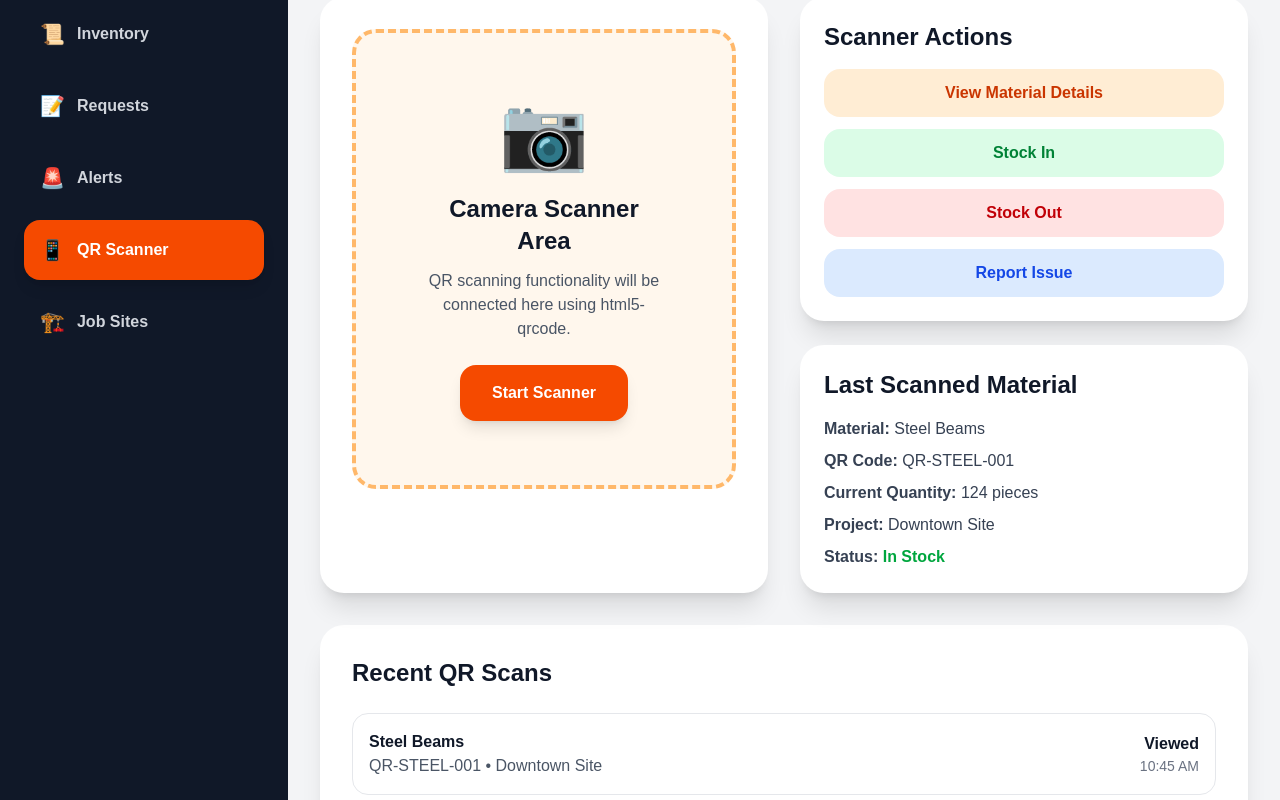
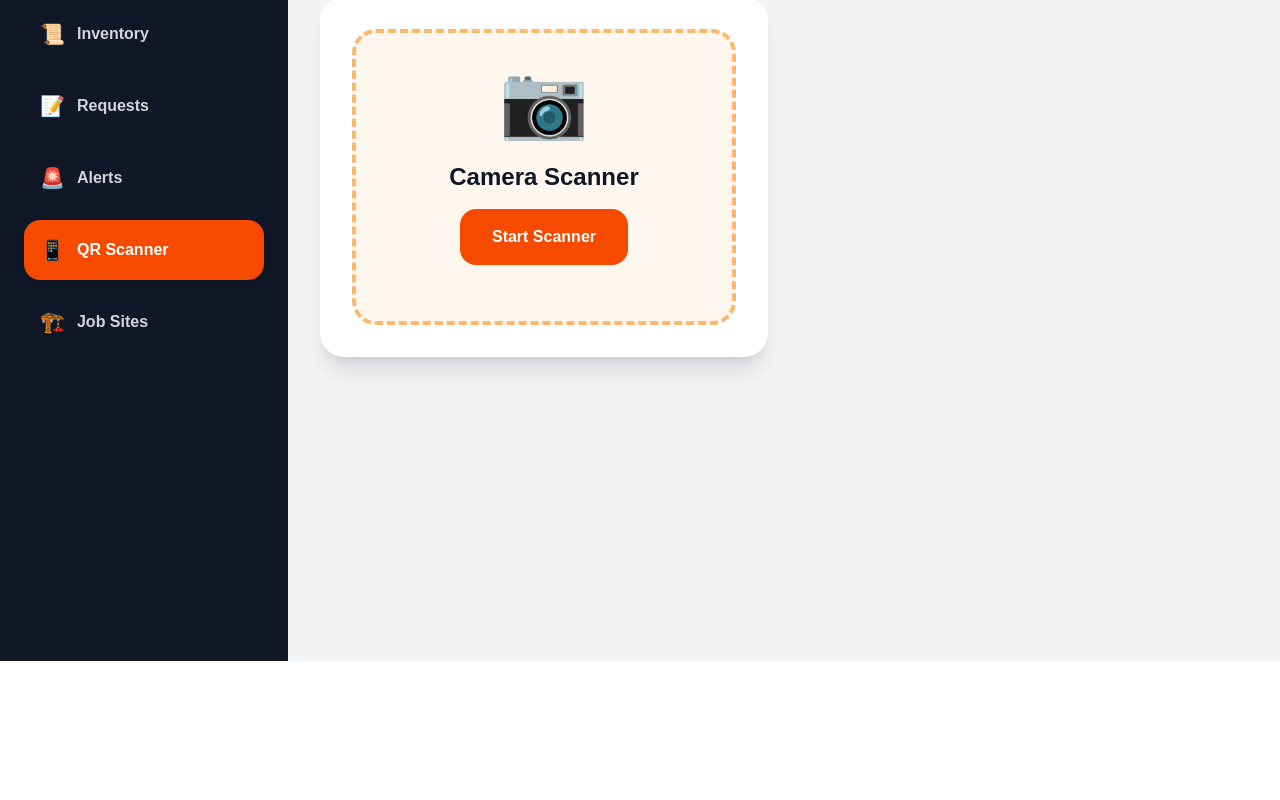
Before and after one commit to CV17-09/La-Cuadrilla-Construction-Tracker, a Next.js app: page /qr-scanner in a window 1280 px wide. Shown: the part 240-1040 px from the top of the page. After the commit the page ends 901 px from the top, so only its background shows below. Built offline with nearby package versions, Linux system fonts and the light colour scheme.

Commit message:
feat: Implement QR scanner functionality and enhance UI for scanning materials

```diff
--- a/src/app/qr-scanner/page.tsx
+++ b/src/app/qr-scanner/page.tsx
@@ -1,4 +1,11 @@
+"use client";
+
+import { Html5QrcodeScanner } from "html5-qrcode";
+import { useState } from "react";
+
 export default function QRScannerPage() {
+  const [scannedCode, setScannedCode] = useState("");
+
   const recentScans = [
     {
       id: 1,
@@ -26,123 +33,87 @@ export default function QRScannerPage() {
     },
   ];
 
+  function startScanner() {
+    const scanner = new Html5QrcodeScanner(
+      "qr-reader",
+      {
+        fps: 10,
+        qrbox: {
+          width: 250,
+          height: 250,
+        },
+      },
+      false
+    );
+
+    scanner.render(
+      (decodedText) => {
+        setScannedCode(decodedText);
+
+        scanner.clear();
+      },
+      (error) => {
+        console.log(error);
+      }
+    );
+  }
+
   return (
     <main className="min-h-screen bg-gray-100 p-8">
       <div className="max-w-6xl mx-auto">
+
         <h1 className="text-4xl font-bold text-gray-900 mb-2">
           📱 QR Scanner
         </h1>
 
         <p className="text-gray-600 mb-8">
-          Scan material QR codes to quickly view or update inventory.
+          Scan material QR codes to quickly view inventory.
         </p>
 
         <div className="grid grid-cols-1 lg:grid-cols-2 gap-8">
+
           <div className="bg-white rounded-3xl shadow-xl p-8 text-center">
-            <div className="border-4 border-dashed border-orange-300 rounded-3xl p-16 bg-orange-50">
-              <div className="text-7xl mb-6">📷</div>
 
-              <h2 className="text-2xl font-bold text-gray-900 mb-3">
-                Camera Scanner Area
-              </h2>
+            <div className="border-4 border-dashed border-orange-300 rounded-3xl p-8 bg-orange-50">
 
-              <p className="text-gray-600 mb-6">
-                QR scanning functionality will be connected here using html5-qrcode.
-              </p>
+              {!scannedCode && (
+                <>
+                  <div className="text-7xl mb-6">
+                    📷
+                  </div>
 
-              <button className="bg-orange-600 hover:bg-orange-700 text-white px-8 py-4 rounded-2xl font-bold shadow-lg">
-                Start Scanner
-              </button>
+                  <h2 className="text-2xl font-bold mb-4">
+                    Camera Scanner
+                  </h2>
+
+                  <button
+                    onClick={startScanner}
+                    className="bg-orange-600 hover:bg-orange-700 text-white px-8 py-4 rounded-2xl font-bold"
+                  >
+                    Start Scanner
+                  </button>
+                </>
+              )}
+
+              <div
+                id="qr-reader"
+                className="mt-6"
+              />
+
+              {scannedCode && (
+                <div className="mt-6 bg-green-100 p-4 rounded-xl">
+                  <h3 className="font-bold">
+                    Scanned QR:
+                  </h3>
+
+                  <p>{scannedCode}</p>
+                </div>
+              )}
+
             </div>
+
           </div>
 
-          <div className="space-y-6">
-            <div className="bg-white rounded-3xl shadow-xl p-6">
-              <h2 className="text-2xl font-bold text-gray-900 mb-4">
-                Scanner Actions
-              </h2>
-
-              <div className="space-y-3">
-                <button className="w-full bg-orange-100 text-orange-700 py-3 rounded-2xl font-semibold">
-                  View Material Details
-                </button>
-
-                <button className="w-full bg-green-100 text-green-700 py-3 rounded-2xl font-semibold">
-                  Stock In
-                </button>
-
-                <button className="w-full bg-red-100 text-red-700 py-3 rounded-2xl font-semibold">
-                  Stock Out
-                </button>
-
-                <button className="w-full bg-blue-100 text-blue-700 py-3 rounded-2xl font-semibold">
-                  Report Issue
-                </button>
-              </div>
-            </div>
-
-            <div className="bg-white rounded-3xl shadow-xl p-6">
-              <h2 className="text-2xl font-bold text-gray-900 mb-4">
-                Last Scanned Material
-              </h2>
-
-              <div className="space-y-2 text-gray-700">
-                <p>
-                  <strong>Material:</strong> Steel Beams
-                </p>
-                <p>
-                  <strong>QR Code:</strong> QR-STEEL-001
-                </p>
-                <p>
-                  <strong>Current Quantity:</strong> 124 pieces
-                </p>
-                <p>
-                  <strong>Project:</strong> Downtown Site
-                </p>
-                <p>
-                  <strong>Status:</strong>{" "}
-                  <span className="text-green-600 font-bold">
-                    In Stock
-                  </span>
-                </p>
-              </div>
-            </div>
-          </div>
-        </div>
-
-        <div className="bg-white rounded-3xl shadow-xl p-8 mt-8">
-          <h2 className="text-2xl font-bold text-gray-900 mb-6">
-            Recent QR Scans
-          </h2>
-
-          <div className="space-y-4">
-            {recentScans.map((scan) => (
-              <div
-                key={scan.id}
-                className="border border-gray-200 rounded-2xl p-4 flex justify-between items-center"
-              >
-                <div>
-                  <h3 className="font-bold text-gray-900">
-                    {scan.material}
-                  </h3>
-
-                  <p className="text-gray-600">
-                    {scan.code} • {scan.project}
-                  </p>
-                </div>
-
-                <div className="text-right">
-                  <p className="text-gray-900 font-semibold">
-                    {scan.action}
-                  </p>
-
-                  <p className="text-gray-500 text-sm">
-                    {scan.time}
-                  </p>
-                </div>
-              </div>
-            ))}
-          </div>
         </div>
       </div>
     </main>
```
